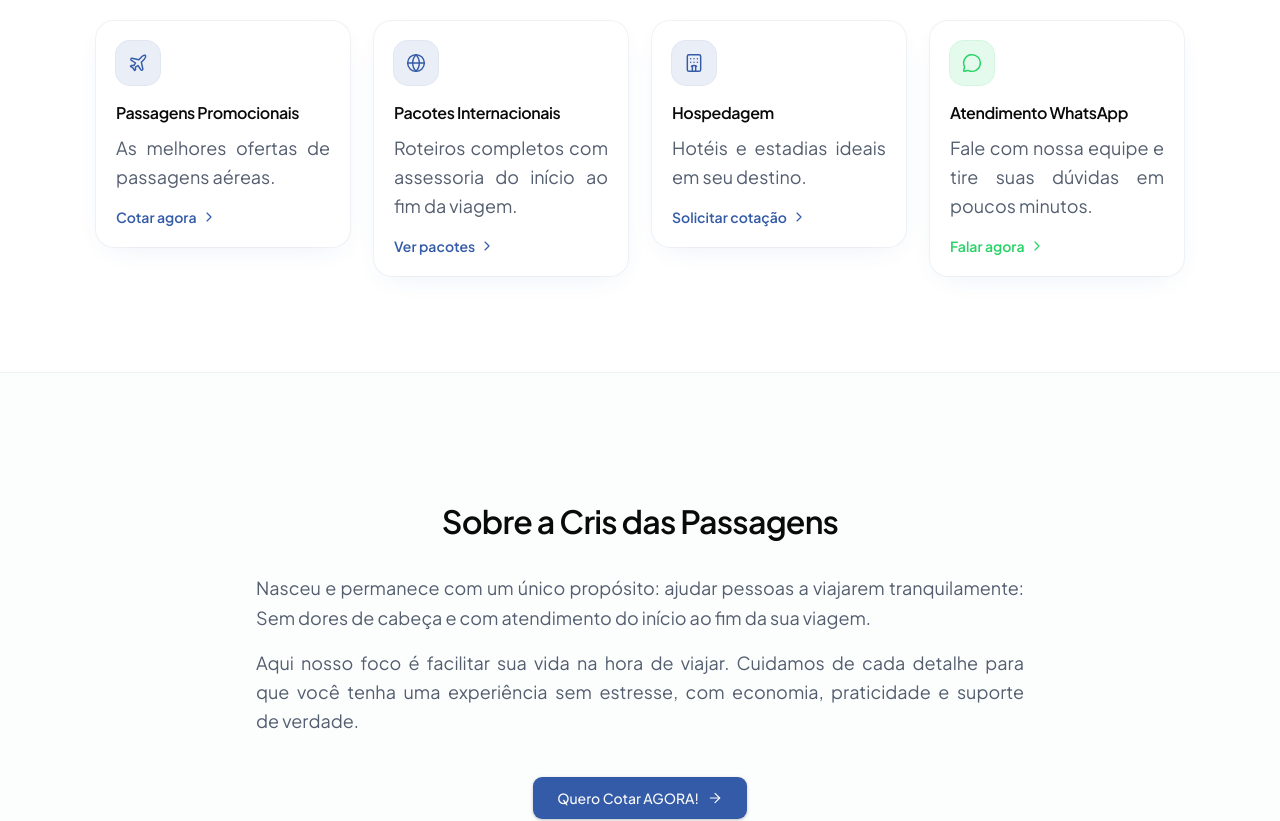
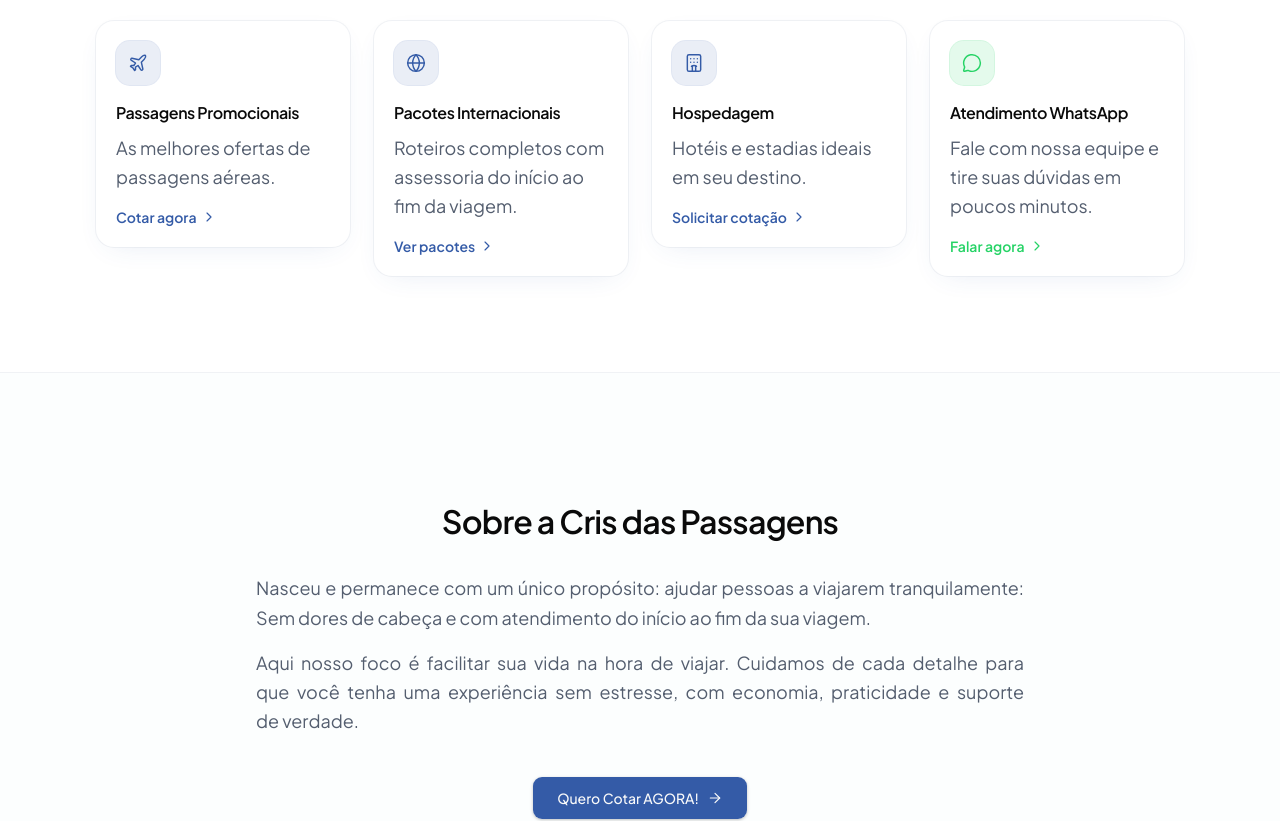
Before and after one commit to devravel/cris-das-passagens, a Next.js app: page / in a window 1280 px wide. Shown: the part 920-1741 px from the top of the page. Built offline with nearby package versions, Linux system fonts and the light colour scheme; no server answers; the database is empty.

Commit message:
feat: minor changes

```diff
--- a/app/blog/page.tsx
+++ b/app/blog/page.tsx
@@ -10,6 +10,7 @@ import { createMetadata } from "@/lib/seo";
 import { normalizeBlogImageUrl } from "@/lib/blog/image-url";
 import { prisma } from "@/lib/prisma";
 import {
+  cardContentContainerClassName,
   cardInteractiveClassName,
   cardShadowClassName,
 } from "@/lib/card-styles";
@@ -127,6 +128,7 @@ export default async function BlogPage({ searchParams }: BlogPageProps) {
                   <article
                     className={cn(
                       "group flex h-full flex-col overflow-hidden rounded-2xl bg-background ring-1 ring-border/50",
+                      cardContentContainerClassName,
                       cardInteractiveClassName,
                       cardShadowClassName,
                     )}
--- a/app/globals.css
+++ b/app/globals.css
@@ -160,7 +160,10 @@
     @apply font-heading tracking-tight text-balance;
   }
   p {
-    @apply text-pretty text-justify;
+    @apply text-pretty;
+    hyphens: auto;
+    -webkit-hyphens: auto;
+    hyphenate-limit-chars: 6 4 4;
   }
   @media (prefers-reduced-motion: reduce) {
     html {
@@ -168,3 +171,22 @@
     }
   }
 }
+
+@layer utilities {
+  .text-justify-smart {
+    text-wrap: pretty;
+    hyphens: auto;
+    -webkit-hyphens: auto;
+    hyphenate-limit-chars: 6 4 4;
+    overflow-wrap: break-word;
+    text-align: justify;
+  }
+}
+
+@layer components {
+  @container (max-width: 23rem) {
+    .text-justify-smart {
+      text-align: left;
+    }
+  }
+}
--- a/components/layout/section-header.tsx
+++ b/components/layout/section-header.tsx
@@ -14,7 +14,7 @@ export const sectionHeadingClassName =
   "text-center font-heading text-xl font-semibold tracking-tight text-foreground sm:text-2xl md:text-3xl lg:text-[2rem] lg:leading-tight";
 
 export const bodyTextClassName =
-  "w-full text-pretty text-justify text-sm leading-relaxed text-muted-foreground sm:text-base md:text-lg";
+  "w-full text-justify-smart text-sm leading-relaxed text-muted-foreground sm:text-base md:text-lg";
 
 export const sectionSubtitleClassName =
   "mt-3 w-full text-pretty text-center text-sm leading-relaxed text-muted-foreground sm:text-base md:text-lg";
--- a/components/sections/about/about-support.tsx
+++ b/components/sections/about/about-support.tsx
@@ -13,6 +13,7 @@ import { ScrollReveal } from "@/components/motion/scroll-reveal";
 import { Button } from "@/components/ui/button";
 import { content, type ContentCta } from "@/config/content";
 import {
+  cardContentContainerClassName,
   cardInteractiveClassName,
   cardShadowClassName,
 } from "@/lib/card-styles";
@@ -185,6 +186,7 @@ export function SupportSection({
                 <div
                   className={cn(
                     "rounded-2xl bg-background p-5 ring-1 ring-border/50 sm:p-6",
+                    cardContentContainerClassName,
                     cardInteractiveClassName,
                     cardShadowClassName,
                   )}
--- a/components/sections/blog/blog-preview-section.tsx
+++ b/components/sections/blog/blog-preview-section.tsx
@@ -14,6 +14,7 @@ import {
 } from "@/lib/blog/placeholders";
 import type { HomeBlogPostPreview } from "@/lib/blog/queries";
 import {
+  cardContentContainerClassName,
   cardInteractiveClassName,
   cardShadowClassName,
 } from "@/lib/card-styles";
@@ -42,6 +43,7 @@ function BlogCard({
 }) {
   const cardClassName = cn(
     "group flex h-full flex-col overflow-hidden rounded-2xl bg-background ring-1 ring-border/50",
+    cardContentContainerClassName,
     !isPlaceholder && cardInteractiveClassName,
     cardShadowClassName,
     isPlaceholder && "opacity-95",
--- a/components/sections/features/features-grid.tsx
+++ b/components/sections/features/features-grid.tsx
@@ -12,6 +12,7 @@ import { Container } from "@/components/layout/container";
 import { Section } from "@/components/layout/section";
 import { SectionHeader, bodyTextClassName } from "@/components/layout/section-header";
 import { Card, CardContent, CardHeader } from "@/components/ui/card";
+import { cardContentContainerClassName } from "@/lib/card-styles";
 import { cn } from "@/lib/utils";
 
 export type FeatureItem = {
@@ -82,6 +83,7 @@ function FeatureCard({
     <Card
       className={cn(
         "h-full rounded-2xl border-border/60 bg-card/45 py-0 shadow-sm ring-1 ring-foreground/6 transition-[box-shadow,border-color,transform] duration-300",
+        cardContentContainerClassName,
         "supports-backdrop-filter:bg-card/35 supports-backdrop-filter:backdrop-blur-sm",
         "hover:-translate-y-px hover:border-border hover:shadow-md"
       )}
--- a/components/sections/hero/tourism-hero.tsx
+++ b/components/sections/hero/tourism-hero.tsx
@@ -11,6 +11,7 @@ import { bodyTextClassName } from "@/components/layout/section-header";
 import { Button } from "@/components/ui/button";
 import { content, type ContentCta, type ServiceItem } from "@/config/content";
 import { useEntranceMotion } from "@/hooks/use-entrance-motion";
+import { cardContentContainerClassName } from "@/lib/card-styles";
 import { cn } from "@/lib/utils";
 
 export type HeroServiceCard = {
@@ -124,7 +125,10 @@ function ServiceCard({
 
   return (
     <motion.div
-      className="flex gap-3 rounded-xl bg-background p-4 shadow-[0_8px_30px_-12px_rgba(52,91,167,0.18)] ring-1 ring-border/50 transition-[box-shadow,transform] duration-300 hover:-translate-y-px hover:shadow-[0_12px_36px_-12px_rgba(52,91,167,0.22)]"
+      className={cn(
+        "flex gap-3 rounded-xl bg-background p-4 shadow-[0_8px_30px_-12px_rgba(52,91,167,0.18)] ring-1 ring-border/50 transition-[box-shadow,transform] duration-300 hover:-translate-y-px hover:shadow-[0_12px_36px_-12px_rgba(52,91,167,0.22)]",
+        cardContentContainerClassName,
+      )}
       {...entrance}
     >
       <div className="flex size-10 shrink-0 items-center justify-center rounded-lg bg-brand/10 text-brand ring-1 ring-brand/15">
@@ -134,7 +138,7 @@ function ServiceCard({
         <p className="font-heading text-sm font-semibold tracking-tight text-foreground">
           {card.label}
         </p>
-        <p className="text-sm leading-relaxed text-muted-foreground">
+        <p className="text-justify-smart text-sm leading-relaxed text-muted-foreground">
           {card.description}
         </p>
       </div>
--- a/components/sections/quick-actions/quick-actions.tsx
+++ b/components/sections/quick-actions/quick-actions.tsx
@@ -13,6 +13,7 @@ import { SectionHeader, bodyTextClassName } from "@/components/layout/section-he
 import { ScrollReveal } from "@/components/motion/scroll-reveal";
 import { content, type QuickActionItem } from "@/config/content";
 import {
+  cardContentContainerClassName,
   cardInteractiveClassName,
   cardShadowClassName,
 } from "@/lib/card-styles";
@@ -40,6 +41,7 @@ function QuickActionCard({ item }: { item: QuickActionItem }) {
 
   const cardClassName = cn(
     "group flex h-full flex-col rounded-2xl bg-background p-4 ring-1 ring-border/50 sm:p-5",
+    cardContentContainerClassName,
     cardInteractiveClassName,
     cardShadowClassName,
     "hover:ring-border/80",
--- a/components/sections/testimonials/testimonials-modern.tsx
+++ b/components/sections/testimonials/testimonials-modern.tsx
@@ -9,6 +9,7 @@ import { SectionHeader, bodyTextClassName } from "@/components/layout/section-he
 import { content, type TestimonialItem } from "@/config/content";
 import { useMotionReady } from "@/hooks/use-motion-ready";
 import {
+  cardContentContainerClassName,
   cardInteractiveClassName,
   cardShadowClassName,
 } from "@/lib/card-styles";
@@ -110,6 +111,7 @@ function TestimonialCard({
       aria-labelledby={authorId}
       className={cn(
         "flex h-full flex-col rounded-2xl bg-background p-5 ring-1 ring-border/50 sm:p-6",
+        cardContentContainerClassName,
         cardInteractiveClassName,
         cardShadowClassName
       )}
--- a/lib/card-styles.ts
+++ b/lib/card-styles.ts
@@ -9,3 +9,6 @@ export const cardInteractiveClassName = cn(
 
 export const cardShadowClassName =
   "shadow-[0_8px_30px_-14px_rgba(52,91,167,0.16)] hover:shadow-[0_14px_40px_-16px_rgba(52,91,167,0.22)]";
+
+/** Habilita container queries para text-justify-smart em cards estreitos. */
+export const cardContentContainerClassName = "@container";
```
